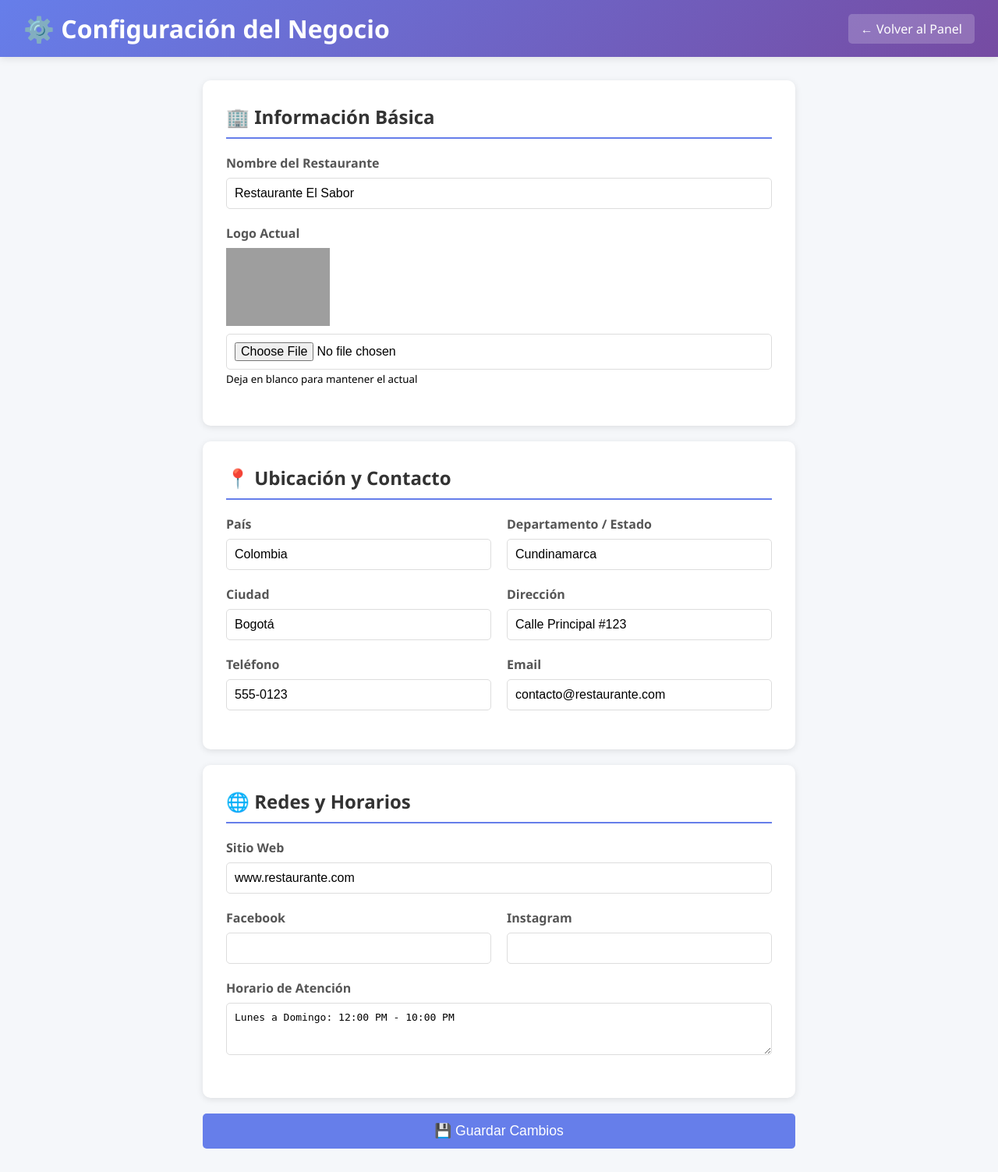
After one commit to globaltekhnologii/restaurante, a PHP site: page /admin_configuracion.php in a window 1280 px wide. The commit adds this page. Shown: the whole page at 78% size. Run offline with PHP 8.4, Linux system fonts and the light colour scheme; a user stored in the database is signed in; data comes from the database, SQL or seed files in the repository; both versions use the stored data as it was after the commit; grey boxes are pictures that could not be loaded.

Commit message:
✨ Feature: Sistema de Configuración del Negocio y Mejoras UI
- Implementación de configuración dinámica (Logo, Nombre, Contacto). - Panel de administración para configuración. - Integración en todas las vistas. - Correcciones de UI en footer y notificaciones Toast.

```diff
--- a/admin.php
+++ b/admin.php
@@ -5,13 +5,14 @@ session_start();
 require_once 'auth_helper.php';
 verificarSesion();
 verificarRolORedirect(['admin'], 'login.php');
+require_once 'includes/info_negocio.php';
 ?>
 <!DOCTYPE html>
 <html lang="es">
 <head>
     <meta charset="UTF-8">
     <meta name="viewport" content="width=device-width, initial-scale=1.0">
-    <title>Panel de Administración - Restaurante El Sabor</title>
+    <title>Panel de Administración - <?php echo htmlspecialchars($info_negocio['nombre_restaurante']); ?></title>
     <link rel="stylesheet" href="style.css">
     <style>
         * { margin: 0; padding: 0; box-sizing: border-box; }
@@ -372,6 +373,7 @@ verificarRolORedirect(['admin'], 'login.php');
             <a href="admin_pedidos.php">📦 Pedidos</a>
             <a href="admin_usuarios.php">👥 Usuarios</a>
             <a href="config_pagos.php">💳 Configurar Pagos</a>
+            <a href="admin_configuracion.php">⚙️ Configuración</a>
             <a href="ver_qr.php" target="_blank">📱 Acceso Móvil</a>
             <a href="index.php" target="_blank">👁️ Ver Menú</a>
             <a href="logout.php">🚪 Cerrar Sesión</a>
--- /dev/null
+++ b/admin_configuracion.php
@@ -0,0 +1,164 @@
+<?php
+session_start();
+require_once 'auth_helper.php';
+verificarSesion();
+verificarRolORedirect(['admin'], 'login.php');
+
+require_once 'includes/info_negocio.php';
+?>
+<!DOCTYPE html>
+<html lang="es">
+<head>
+    <meta charset="UTF-8">
+    <meta name="viewport" content="width=device-width, initial-scale=1.0">
+    <title>Configuración del Negocio - <?php echo htmlspecialchars($info_negocio['nombre_restaurante']); ?></title>
+    <style>
+        * { margin: 0; padding: 0; box-sizing: border-box; }
+        body { font-family: 'Segoe UI', sans-serif; background: #f5f7fa; }
+
+        .navbar {
+            background: linear-gradient(135deg, #667eea 0%, #764ba2 100%);
+            color: white;
+            padding: 15px 30px;
+            display: flex;
+            justify-content: space-between;
+            align-items: center;
+            box-shadow: 0 2px 10px rgba(0,0,0,0.1);
+        }
+
+        .navbar a { color: white; text-decoration: none; padding: 8px 16px; background: rgba(255,255,255,0.2); border-radius: 5px; }
+
+        .container { max-width: 800px; margin: 30px auto; padding: 0 20px; }
+
+        .card {
+            background: white;
+            padding: 30px;
+            border-radius: 10px;
+            box-shadow: 0 2px 8px rgba(0,0,0,0.1);
+            margin-bottom: 20px;
+        }
+
+        h2 { color: #333; margin-bottom: 20px; border-bottom: 2px solid #667eea; padding-bottom: 10px; }
+
+        .form-group { margin-bottom: 20px; }
+        label { display: block; margin-bottom: 8px; font-weight: 600; color: #555; }
+        input, textarea, select {
+            width: 100%;
+            padding: 10px;
+            border: 1px solid #ddd;
+            border-radius: 5px;
+            font-size: 1em;
+        }
+
+        .btn {
+            background: #667eea;
+            color: white;
+            padding: 12px 24px;
+            border: none;
+            border-radius: 5px;
+            cursor: pointer;
+            font-size: 1.1em;
+            width: 100%;
+            transition: background 0.3s;
+        }
+        .btn:hover { background: #5a67d8; }
+
+        .message { padding: 15px; border-radius: 5px; margin-bottom: 20px; }
+        .success { background: #d4edda; color: #155724; border: 1px solid #c3e6cb; }
+        .error { background: #f8d7da; color: #721c24; border: 1px solid #f5c6cb; }
+
+        .grid-2 { display: grid; grid-template-columns: 1fr 1fr; gap: 20px; }
+    </style>
+</head>
+<body>
+    <div class="navbar">
+        <h1>⚙️ Configuración del Negocio</h1>
+        <a href="admin.php">← Volver al Panel</a>
+    </div>
+
+    <div class="container">
+        <?php if (isset($_GET['success'])): ?>
+            <div class="message success">✅ <?php echo htmlspecialchars($_GET['success']); ?></div>
+        <?php endif; ?>
+        <?php if (isset($_GET['error'])): ?>
+            <div class="message error">❌ <?php echo htmlspecialchars($_GET['error']); ?></div>
+        <?php endif; ?>
+
+        <form action="guardar_configuracion.php" method="POST" enctype="multipart/form-data">
+            <div class="card">
+                <h2>🏢 Información Básica</h2>
+                <div class="form-group">
+                    <label>Nombre del Restaurante</label>
+                    <input type="text" name="nombre_restaurante" value="<?php echo htmlspecialchars($info_negocio['nombre_restaurante']); ?>" required>
+                </div>
+                <div class="form-group">
+                    <label>Logo Actual</label>
+                    <?php if ($info_negocio['logo_url']): ?>
+                        <img src="<?php echo htmlspecialchars($info_negocio['logo_url']); ?>" alt="Logo" style="max-height: 100px; display: block; margin-bottom: 10px;">
+                    <?php endif; ?>
+                    <input type="file" name="logo" accept="image/*">
+                    <small>Deja en blanco para mantener el actual</small>
+                </div>
+            </div>
+
+            <div class="card">
+                <h2>📍 Ubicación y Contacto</h2>
+                <div class="grid-2">
+                    <div class="form-group">
+                        <label>País</label>
+                        <input type="text" name="pais" value="<?php echo htmlspecialchars($info_negocio['pais']); ?>">
+                    </div>
+                    <div class="form-group">
+                        <label>Departamento / Estado</label>
+                        <input type="text" name="departamento" value="<?php echo htmlspecialchars($info_negocio['departamento']); ?>">
+                    </div>
+                </div>
+                <div class="grid-2">
+                    <div class="form-group">
+                        <label>Ciudad</label>
+                        <input type="text" name="ciudad" value="<?php echo htmlspecialchars($info_negocio['ciudad']); ?>">
+                    </div>
+                    <div class="form-group">
+                        <label>Dirección</label>
+                        <input type="text" name="direccion" value="<?php echo htmlspecialchars($info_negocio['direccion']); ?>">
+                    </div>
+                </div>
+                <div class="grid-2">
+                    <div class="form-group">
+                        <label>Teléfono</label>
+                        <input type="text" name="telefono" value="<?php echo htmlspecialchars($info_negocio['telefono']); ?>">
+                    </div>
+                    <div class="form-group">
+                        <label>Email</label>
+                        <input type="email" name="email" value="<?php echo htmlspecialchars($info_negocio['email']); ?>">
+                    </div>
+                </div>
+            </div>
+
+            <div class="card">
+                <h2>🌐 Redes y Horarios</h2>
+                <div class="form-group">
+                    <label>Sitio Web</label>
+                    <input type="url" name="sitio_web" value="<?php echo htmlspecialchars($info_negocio['sitio_web']); ?>">
+                </div>
+                <div class="grid-2">
+                    <div class="form-group">
+                        <label>Facebook</label>
+                        <input type="text" name="facebook" value="<?php echo htmlspecialchars($info_negocio['facebook']); ?>">
+                    </div>
+                    <div class="form-group">
+                        <label>Instagram</label>
+                        <input type="text" name="instagram" value="<?php echo htmlspecialchars($info_negocio['instagram']); ?>">
+                    </div>
+                </div>
+                <div class="form-group">
+                    <label>Horario de Atención</label>
+                    <textarea name="horario_atencion" rows="3"><?php echo htmlspecialchars($info_negocio['horario_atencion']); ?></textarea>
+                </div>
+            </div>
+
+            <button type="submit" class="btn">💾 Guardar Cambios</button>
+        </form>
+    </div>
+</body>
+</html>
--- a/chef.php
+++ b/chef.php
@@ -7,6 +7,8 @@ verificarSesion();
 verificarRolORedirect(['chef'], 'login.php');
 
 require_once 'config.php';
+require_once 'config.php';
+require_once 'includes/info_negocio.php';
 $conn = getDatabaseConnection();
 
 // Obtener información del chef
@@ -36,7 +38,7 @@ $stats['confirmados'] = $conn->query("SELECT COUNT(*) as count FROM pedidos WHER
 <head>
     <meta charset="UTF-8">
     <meta name="viewport" content="width=device-width, initial-scale=1.0">
-    <title>Panel Chef - Restaurante El Sabor</title>
+    <title>Panel Chef - <?php echo htmlspecialchars($info_negocio['nombre_restaurante']); ?></title>
     <style>
         * { margin: 0; padding: 0; box-sizing: border-box; }
 
--- a/domiciliario.php
+++ b/domiciliario.php
@@ -7,6 +7,8 @@ verificarSesion();
 verificarRolORedirect(['domiciliario'], 'login.php');
 
 require_once 'config.php';
+require_once 'config.php';
+require_once 'includes/info_negocio.php';
 $conn = getDatabaseConnection();
 
 // Obtener información del domiciliario
@@ -53,7 +55,7 @@ $stats['listos'] = $conn->query("SELECT COUNT(*) as count FROM pedidos WHERE dom
 <head>
     <meta charset="UTF-8">
     <meta name="viewport" content="width=device-width, initial-scale=1.0">
-    <title>Panel Domiciliario - Restaurante El Sabor</title>
+    <title>Panel Domiciliario - <?php echo htmlspecialchars($info_negocio['nombre_restaurante']); ?></title>
     <style>
         * { margin: 0; padding: 0; box-sizing: border-box; }
 
--- /dev/null
+++ b/includes/info_negocio.php
@@ -0,0 +1,43 @@
+<?php
+// includes/info_negocio.php
+
+// Verificar si ya existe la conexión, si no, crearla
+if (!isset($conn)) {
+    require_once __DIR__ . '/../config.php';
+    $conn = getDatabaseConnection();
+    $cerrar_conexion = true;
+} else {
+    $cerrar_conexion = false;
+}
+
+// Obtener configuración
+$sql = "SELECT * FROM configuracion_sistema WHERE id = 1 LIMIT 1";
+$result = $conn->query($sql);
+
+if ($result && $result->num_rows > 0) {
+    $info_negocio = $result->fetch_assoc();
+} else {
+    // Valores por defecto si falla la base de datos
+    $info_negocio = [
+        'nombre_restaurante' => 'Restaurante El Sabor',
+        'logo_url' => 'img/logo_default.png',
+        'direccion' => 'Calle Principal #123',
+        'telefono' => '555-0123',
+        'email' => 'contacto@restaurante.com',
+        'sitio_web' => 'www.restaurante.com',
+        'facebook' => '',
+        'instagram' => '',
+        'horario_atencion' => 'Lunes a Domingo: 12:00 PM - 10:00 PM',
+        'pais' => 'Colombia',
+        'departamento' => 'Cundinamarca',
+        'ciudad' => 'Bogotá',
+        'moneda' => 'COP',
+        'impuesto_porcentaje' => 0.00
+    ];
+}
+
+// Cerrar conexión solo si fue creada en este script
+if ($cerrar_conexion) {
+    $conn->close();
+}
+?>
--- a/mesero.php
+++ b/mesero.php
@@ -7,6 +7,8 @@ verificarSesion();
 verificarRolORedirect(['mesero'], 'login.php');
 
 require_once 'config.php';
+require_once 'config.php';
+require_once 'includes/info_negocio.php';
 $conn = getDatabaseConnection();
 
 // Obtener información del mesero
@@ -45,7 +47,7 @@ $stats['pedidos_activos'] = $conn->query("SELECT COUNT(*) as count FROM pedidos
 <head>
     <meta charset="UTF-8">
     <meta name="viewport" content="width=device-width, initial-scale=1.0">
-    <title>Panel Mesero - Restaurante El Sabor</title>
+    <title>Panel Mesero - <?php echo htmlspecialchars($info_negocio['nombre_restaurante']); ?></title>
     <style>
         * { margin: 0; padding: 0; box-sizing: border-box; }
 
--- a/style.css
+++ b/style.css
@@ -1,5 +1,4 @@
-<style>
-        body {
+body {
             font-family: sans-serif;
             margin: 0;
             padding: 0;
@@ -99,4 +98,3 @@
         height: 200px;
     }
 }
-    </style>
```
Also changed, not shown: check_db_structure.php (added, +20 -0 lines), guardar_configuracion.php (added, +85 -0 lines), index.php (+112 -16 lines), login.php (+6 -18 lines), setup_configuracion.php (added, +30 -0 lines), sql/configuracion.sql (added, +24 -0 lines), .github/copilot-instructions.md (added), README.md, img/logo_negocio.jpg (added).
